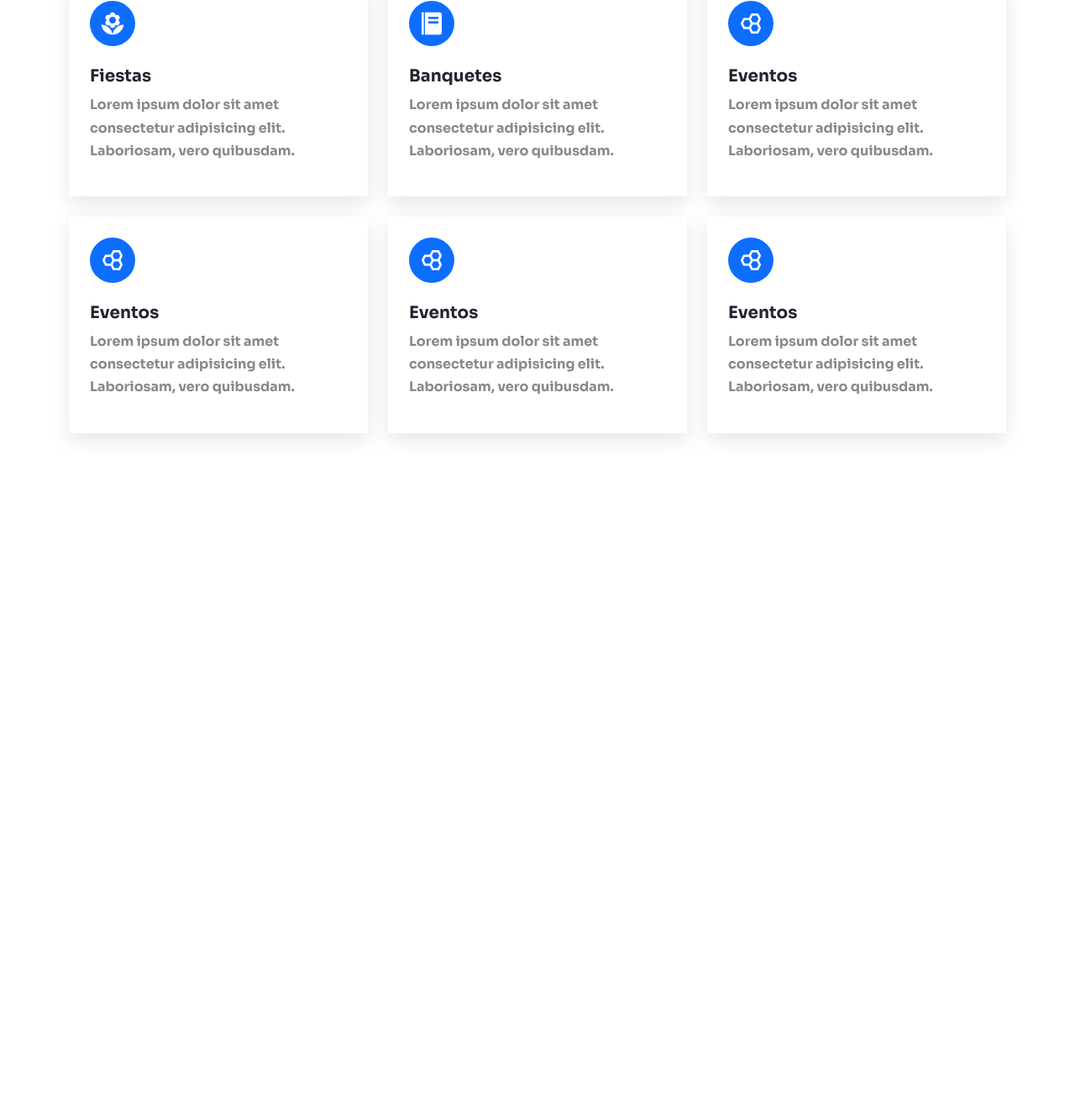
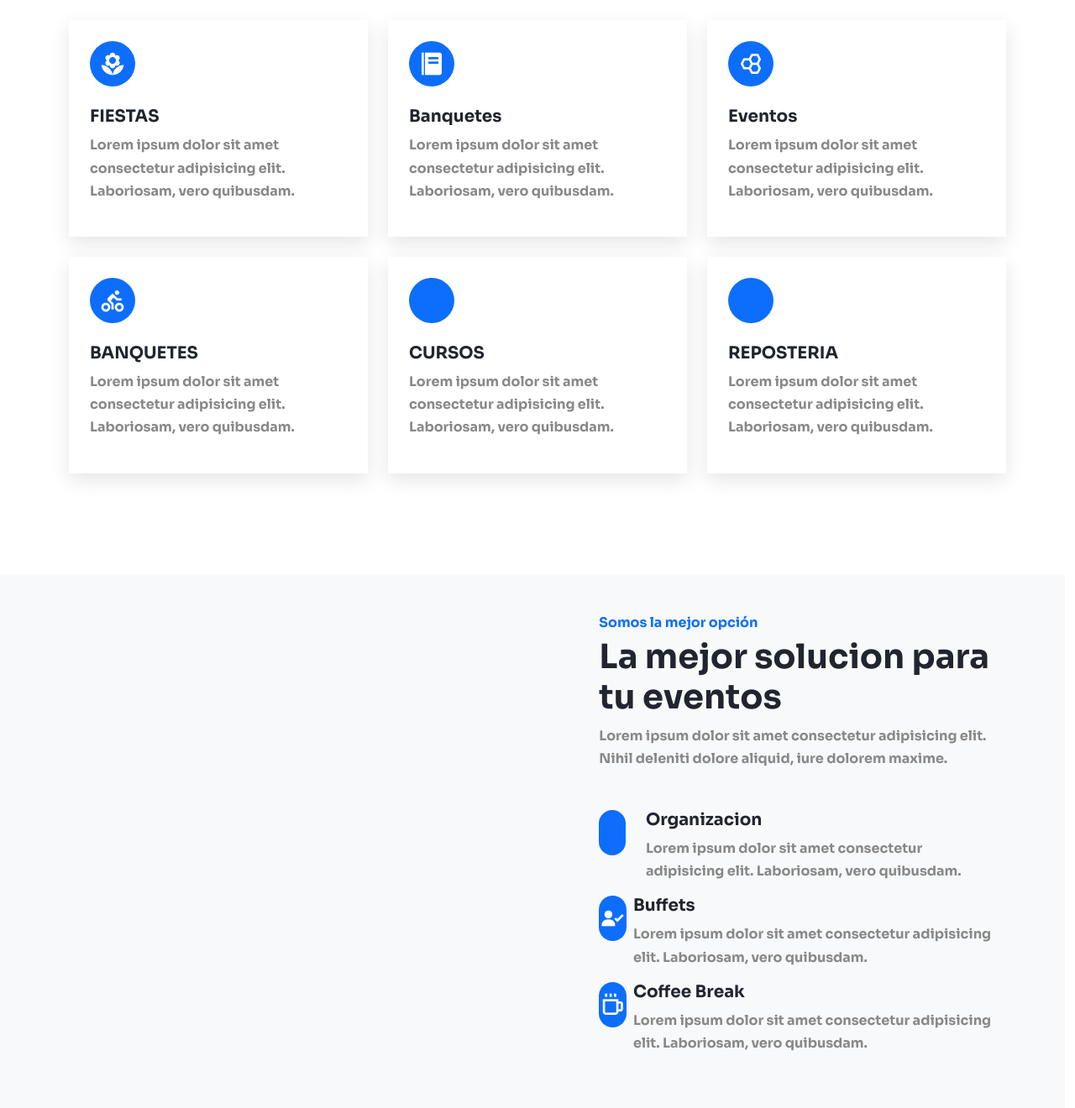
Before and after one commit to ugto/SitioPanaderia, a plain HTML site: page index.html in a window 1280 px wide. Shown: the part 1199-2519 px from the top of the page at 84% size. Before the commit the page ends 1835 px from the top, so only its background shows below. Drawn offline with nearby package versions, Linux system fonts and the light colour scheme.

Commit message:
agrego la seccion de "Nosotros"

```diff
--- a/index.html
+++ b/index.html
@@ -15,7 +15,7 @@
 </head>
 <body>
     <!--MENU-->
-    <nav class="navbar navbar-expand-lg py-1 sticky-top navbar-light bg-light">
+    <nav class="navbar navbar-expand-lg py-1 sticky-top navbar-light bg-white">
         <div class="container">
           <a class="navbar-brand" href="#">
               <img class="logo" src="img/logo.png" alt="">
@@ -26,13 +26,13 @@
           <div class="collapse navbar-collapse" id="navbarNav">
             <ul class="navbar-nav ms-auto">
               <li class="nav-item">
-                <a class="nav-link" href="#">Home</a>
+                <a class="nav-link" href="#inicio">Inicio</a>
               </li>
               <li class="nav-item">
-                <a class="nav-link" href="#">Servicios</a>
+                <a class="nav-link" href="#servicios">Servicios</a>
               </li>
               <li class="nav-item">
-                <a class="nav-link" href="#">Nosotros</a>
+                <a class="nav-link" href="#nosotos">Nosotros</a>
               </li>
               <li class="nav-item">
                 <a class="nav-link" href="#">Productos</a>
@@ -56,8 +56,8 @@
       </nav>
       <!--FIN MENU-->
 
-      <!-- Content-->
-      <div class="hero vh-100 d-flex align-items-center">
+      <!-- Inicio-->
+      <div class="hero vh-100 d-flex align-items-center" id="inicio">
           <div class="container">
               <div class="row">
                   <div class="col-lg-7 mx-auto text-center">
@@ -69,10 +69,10 @@
               </div>
           </div>
       </div>
-
-      <section id="section">
+      <!--Servicios-->
+      <section id="servicios">
           <div class="container">
-              <div class="row">
+              <div class="row mb-5">
                   <div class="col-md-8 mx-auto text-xl-center">
                       <h6 class="text-primary">SERVICIOS</h6>
                       <H1>Tus Servicios</H1>
@@ -85,7 +85,7 @@
                         <div class="iconbox ">
                             <i class='bx bxs-florist'></i>
                           </div>
-                          <h5 class="mt-4 mb-2">Fiestas</h5>
+                          <h5 class="mt-4 mb-2">FIESTAS</h5>
                           <p>Lorem ipsum dolor sit amet consectetur adipisicing elit. Laboriosam, vero quibusdam.</p>
                     </div>
                   </div>
@@ -110,27 +110,27 @@
                   <div class="col-lg-4 col-sm-6">
                     <div class="fiestas card-effect">
                         <div class="iconbox ">
-                            <i class='bx bx-hive'></i>
+                          <i class='bx bx-cycling'></i>
                           </div>
-                          <h5 class="mt-4 mb-2">Eventos</h5>
+                          <h5 class="mt-4 mb-2">BANQUETES</h5>
                           <p>Lorem ipsum dolor sit amet consectetur adipisicing elit. Laboriosam, vero quibusdam.</p>
                     </div>
                   </div>
                   <div class="col-lg-4 col-sm-6">
                     <div class="fiestas card-effect">
                         <div class="iconbox ">
-                            <i class='bx bx-hive'></i>
+                          <i class='bx bxl-visual-studio'></i>
                           </div>
-                          <h5 class="mt-4 mb-2">Eventos</h5>
+                          <h5 class="mt-4 mb-2">CURSOS</h5>
                           <p>Lorem ipsum dolor sit amet consectetur adipisicing elit. Laboriosam, vero quibusdam.</p>
                     </div>
                   </div>
                   <div class="col-lg-4 col-sm-6">
                     <div class="fiestas card-effect">
                         <div class="iconbox ">
-                            <i class='bx bx-hive'></i>
+                          <i class='bx bxl-trip-advisor'></i>
                           </div>
-                          <h5 class="mt-4 mb-2">Eventos</h5>
+                          <h5 class="mt-4 mb-2">REPOSTERIA</h5>
                           <p>Lorem ipsum dolor sit amet consectetur adipisicing elit. Laboriosam, vero quibusdam.</p>
                     </div>
                   </div>
@@ -138,6 +138,53 @@
           </div>
       </section>
 
+      <!--Nosotros-->
+      <section class="row w-100 py-0 bg-light" id="nosotos">
+        <div class="col-lg-6 col-img"></div>
+        <div class="col-lg-6 py-5">
+          <div class="container">
+            <div class="row">
+              <div class="col-md-10 offset-md-1">
+                <h6 class="text-primary">Somos la mejor opción</h6>
+                <h1>La mejor solucion para tu eventos</h1>
+                <p>Lorem ipsum dolor sit amet consectetur adipisicing elit. Nihil deleniti dolore aliquid, iure dolorem maxime.</p>
+
+                <div class="nosotros d-flex mt-5">
+                  <div class="iconbox me-4">
+                    <i class='bx bxl-trip-advisor'></i>
+                    </div>
+                    <div>
+                      <h5>Organizacion</h5>
+                      <p>Lorem ipsum dolor sit amet consectetur adipisicing elit. Laboriosam, vero quibusdam.</p>
+                    </div>
+              </div>
+
+              <div class="nosotros d-flex">
+                <div class="iconbox me-2">
+                  <i class='bx bxs-user-check'></i>
+                  </div>
+                  <div>
+                    <h5>Buffets</h5>
+                    <p>Lorem ipsum dolor sit amet consectetur adipisicing elit. Laboriosam, vero quibusdam.</p>
+                  </div>
+            </div>
+
+            <div class="nosotros d-flex">
+              <div class="iconbox me-2">
+                <i class='bx bx-coffee'></i>
+                </div>
+                <div>
+                  <h5>Coffee Break</h5>
+                  <p>Lorem ipsum dolor sit amet consectetur adipisicing elit. Laboriosam, vero quibusdam.</p>
+                </div>
+          </div>
+              </div>
+            </div>
+          </div>
+        </div>
+      </section>
+
+
     <!--JS Bootstrap-->
     <script src="https://cdn.jsdelivr.net/npm/bootstrap@5.0.2/dist/js/bootstrap.bundle.min.js" integrity="sha384-MrcW6ZMFYlzcLA8Nl+NtUVF0sA7MsXsP1UyJoMp4YLEuNSfAP+JcXn/tWtIaxVXM" crossorigin="anonymous"></script>
 </body>
```
